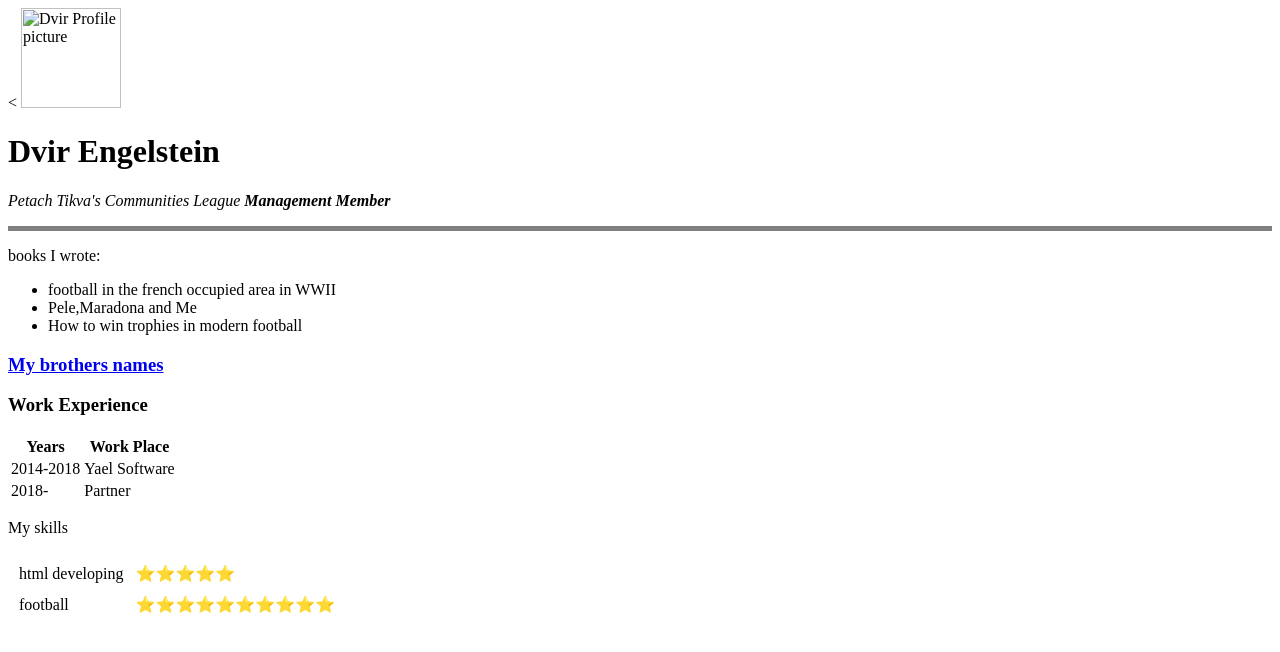
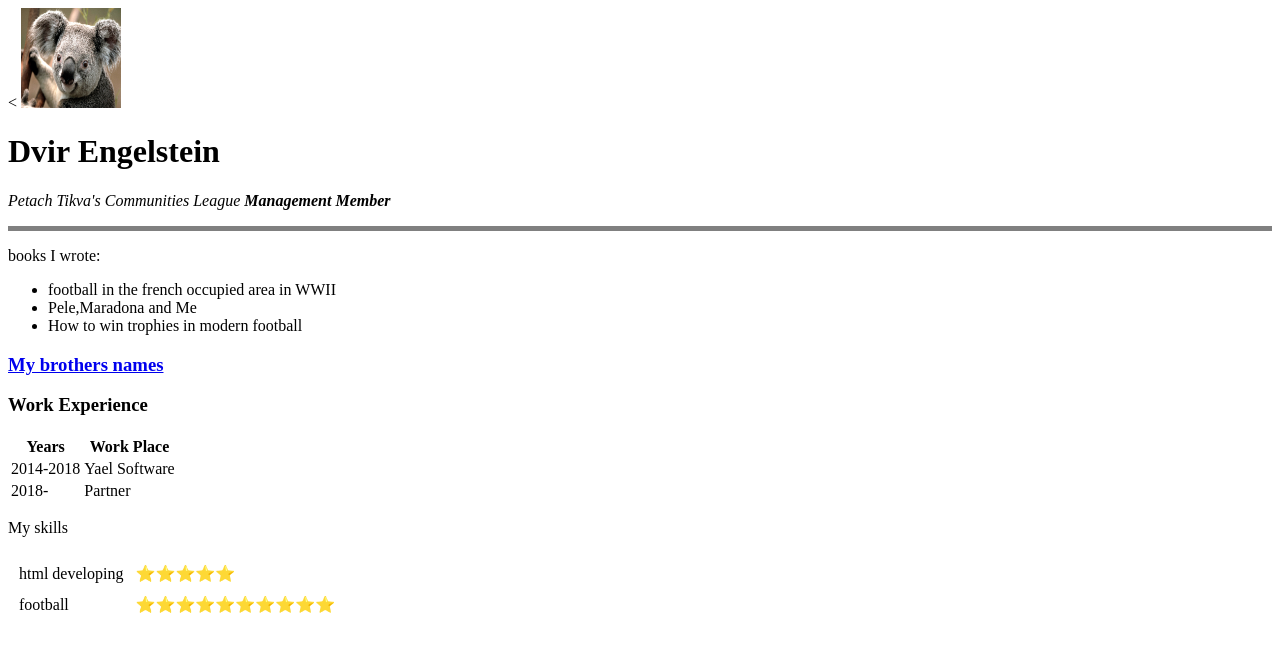
Before and after one commit to dvireng/personalSite, a plain HTML site: page index.html in a window 1280 px wide. Drawn offline with Linux system fonts and the light colour scheme.

Commit message:
Add files via upload

```diff
--- a/index.html
+++ b/index.html
@@ -6,7 +6,7 @@
     <title>Dvir's Personal Site</title>
   </head>
   <body>
-    <img src="Images/koala.jpg" alt="Dvir Profile picture" width="100" height="100">
+    <img src="koala.jpg" alt="Dvir Profile picture" width="100" height="100">
     <h1>Dvir Engelstein</h1>
     <p><em>Petach Tikva's Communities League <strong>Management Member</strong></em></p>
     <hr size = "5" noshade>
```
